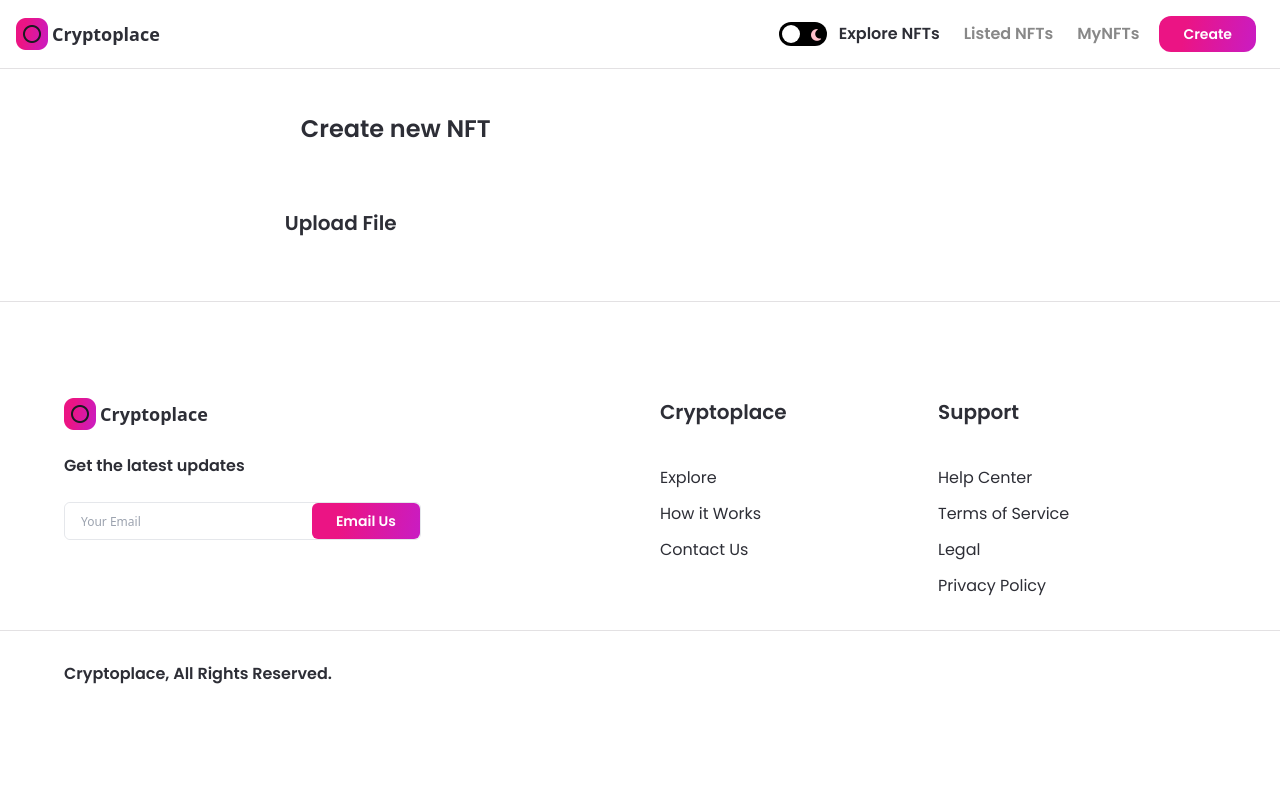
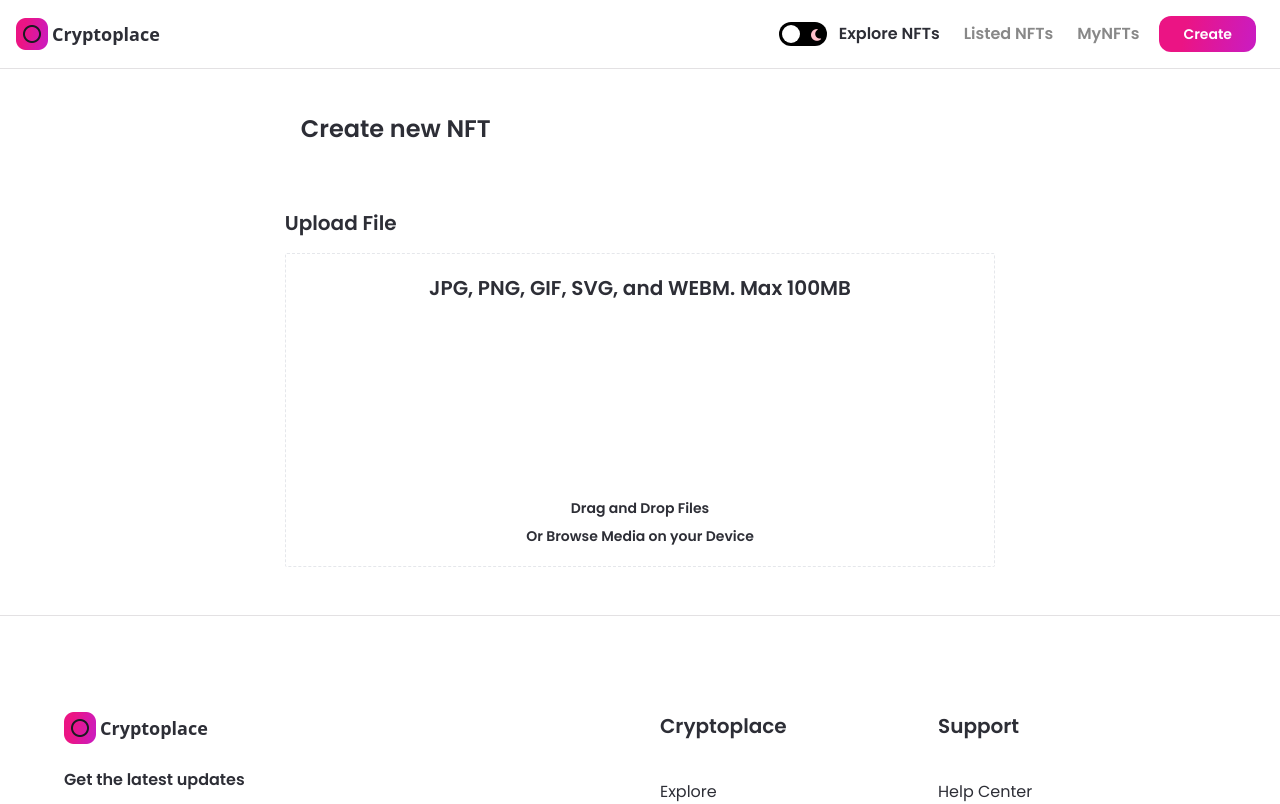
Before and after one commit to lucasmoncada08/cryptoplace, a Next.js app: page /create-nft in a window 1280 px wide. Shown: the top 804 px of the page. Built offline with nearby package versions, Linux system fonts and the light colour scheme.

Commit message:
Finished FE portion of the create-nft upload

```diff
--- a/pages/create-nft.js
+++ b/pages/create-nft.js
@@ -23,8 +23,12 @@ const CreateNFT = () => {
   const [fileUrl, setFileUrl] = useState(null);
 
   const fileStyle = useMemo(() => (
-    ''
-  ), []);
+    `dark:bg-nft-black-1 bg-white border dark:border-nft-gray-2 flex flex-col items-center p-5 rounded-sm border-dashed
+    ${isDragActive && ' border-file-active'}
+    ${isDragAccept && ' border-file-accept'}
+    ${isDragReject && ' border-file-reject'}
+    `
+  ), [isDragActive, isDragAccept, isDragReject]);
 
   return (
     <div className="flex justify-center p-12 sm:px-4">
@@ -33,7 +37,31 @@ const CreateNFT = () => {
         <div className="mt-16">
           <p className="font-poppins dark:text-white text-nft-black-1 font-semibold text-xl">Upload File</p>
           <div className="mt-4">
-            <div className={fileStyle} />
+            <div {...getRootProps()} className={fileStyle}>
+              <input {...getInputProps()} />
+              <div className="flexCenter flex-col text-center">
+                <p className="font-poppins dark:text-white text-nft-black-1 font-semibold text-xl">JPG, PNG, GIF, SVG, and WEBM. Max 100MB</p>
+                <div className="my-12 w-full flex justify-center">
+                  <Image
+                    src={images.upload}
+                    width={100}
+                    height={100}
+                    objectFit="contain"
+                    alt="upload image"
+                    className={theme === 'light' ? 'filter invert' : undefined}
+                  />
+                </div>
+                <div>
+                  <p className="font-poppins dark:text-white text-nft-black-1 font-semibold text-sm">Drag and Drop Files</p>
+                  <p className="font-poppins dark:text-white text-nft-black-1 font-semibold text-sm mt-2">Or Browse Media on your Device</p>
+                </div>
+              </div>
+              {fileUrl && (
+                <aside>
+                  <img src={fileUrl} alt="asset_file" />
+                </aside>
+              )}
+            </div>
           </div>
         </div>
       </div>
```
